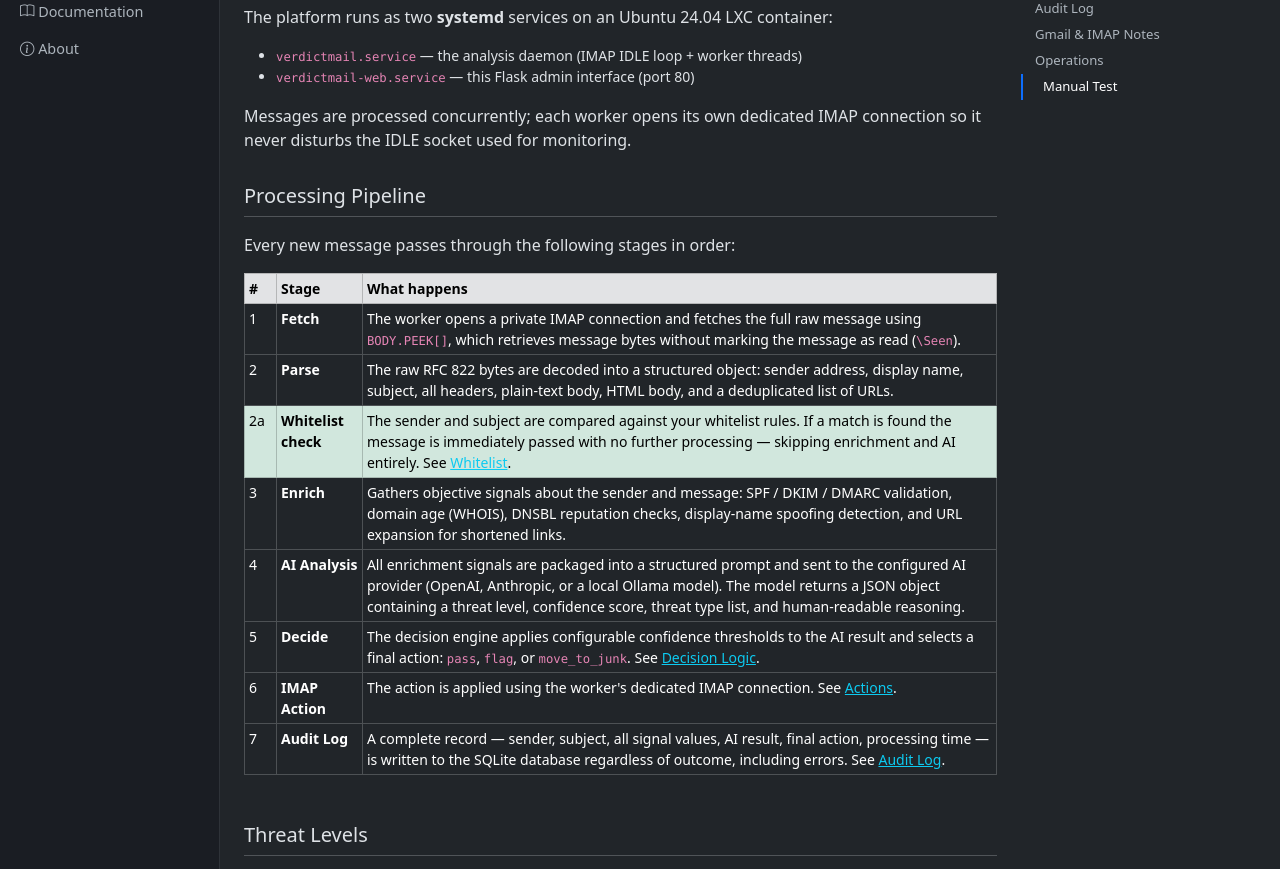
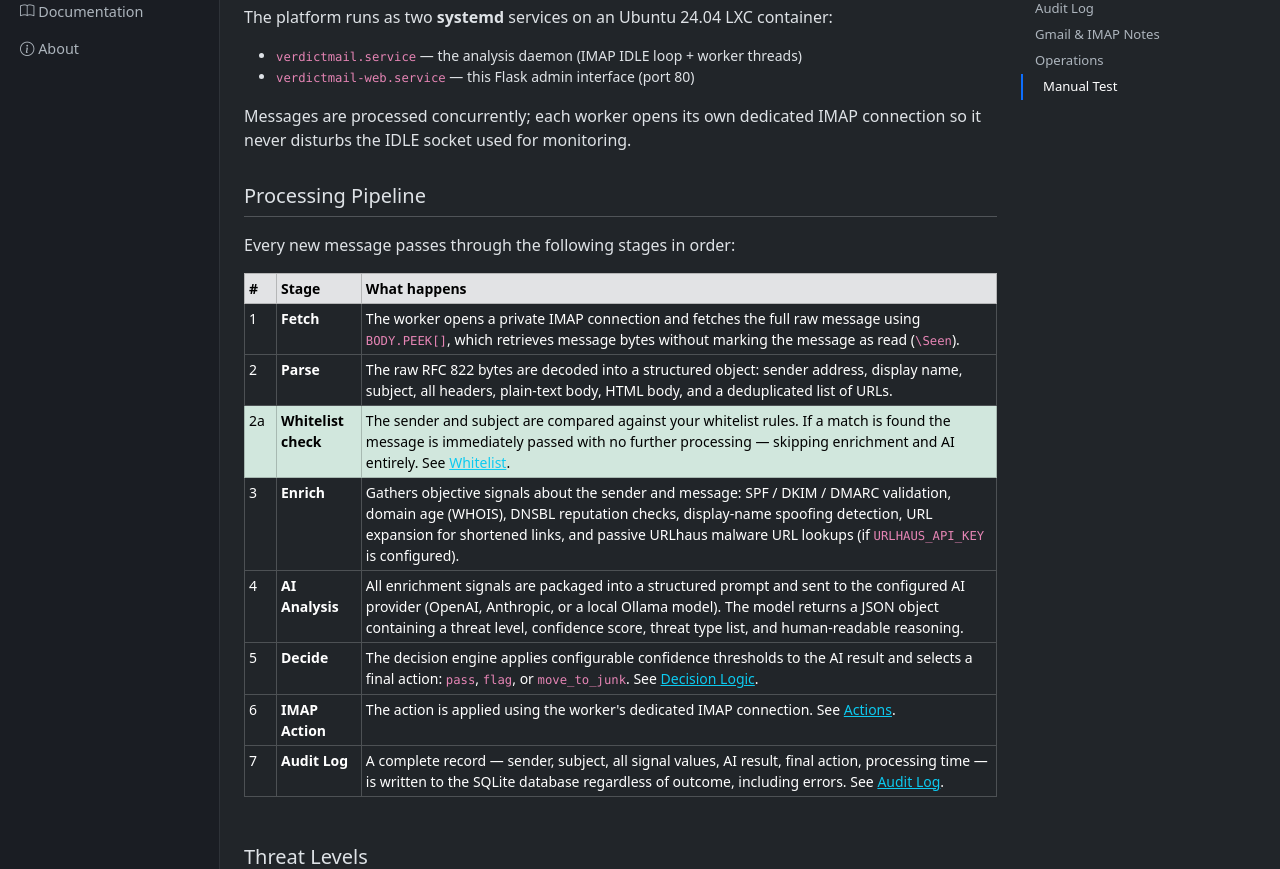
Before and after one commit to ascarola/verdictmail, a Flask app: template src/verdictmail/web/templates/docs.html in a window 1280 px wide. Shown: the part 322-1191 px from the top of the page. Run offline with Flask 3, Linux system fonts and the light colour scheme; the template is opened without the code that fills it, so the values that code supplies are empty.

Commit message:
fix: increase URLhaus test timeout and improve error messages; update docs and README
- Increase /credentials/test/urlhaus timeout from 8s to 15s
- Return a specific actionable message on connection timeout instead of raw exception string
- docs.html: update Enrich pipeline step to mention URLhaus passive URL lookups
- README.md: add URLhaus to enrichment signals, architecture diagram, credentials
  section, actions table, and troubleshooting table; update junk folder wording
  to reflect configurable imap.junk_folder

Co-Authored-By: Claude Sonnet 4.6 <noreply@anthropic.com>

```diff
--- a/src/verdictmail/web/app.py
+++ b/src/verdictmail/web/app.py
@@ -1016,12 +1016,14 @@ def test_urlhaus():
             "https://urlhaus-api.abuse.ch/v1/url/",
             data={"url": "https://example.com"},
             headers={"User-Agent": "VerdictMail/1.0", "Auth-Key": api_key},
-            timeout=8,
+            timeout=15,
         )
         data = resp.json()
         if "error" in data:
-            return jsonify(ok=False, msg=f"URLhaus error: {data['error']}")
+            return jsonify(ok=False, msg=f"URLhaus API returned: {data['error']}. Check that your key is correct.")
         return jsonify(ok=True, msg="URLhaus API key valid. Connection successful.")
+    except _requests.exceptions.Timeout:
+        return jsonify(ok=False, msg="Connection timed out. Verify your firewall allows outbound HTTPS to urlhaus-api.abuse.ch and try again.")
     except Exception as exc:
         return jsonify(ok=False, msg=str(exc))
 
--- a/src/verdictmail/web/templates/docs.html
+++ b/src/verdictmail/web/templates/docs.html
@@ -100,8 +100,9 @@
             <td><strong>Enrich</strong></td>
             <td>Gathers objective signals about the sender and message:
                 SPF / DKIM / DMARC validation, domain age (WHOIS), DNSBL reputation
-                checks, display-name spoofing detection, and URL expansion for
-                shortened links.</td>
+                checks, display-name spoofing detection, URL expansion for shortened
+                links, and passive URLhaus malware URL lookups (if
+                <code>URLHAUS_API_KEY</code> is configured).</td>
           </tr>
           <tr>
             <td>4</td>
```
Also changed, not shown: README.md.
